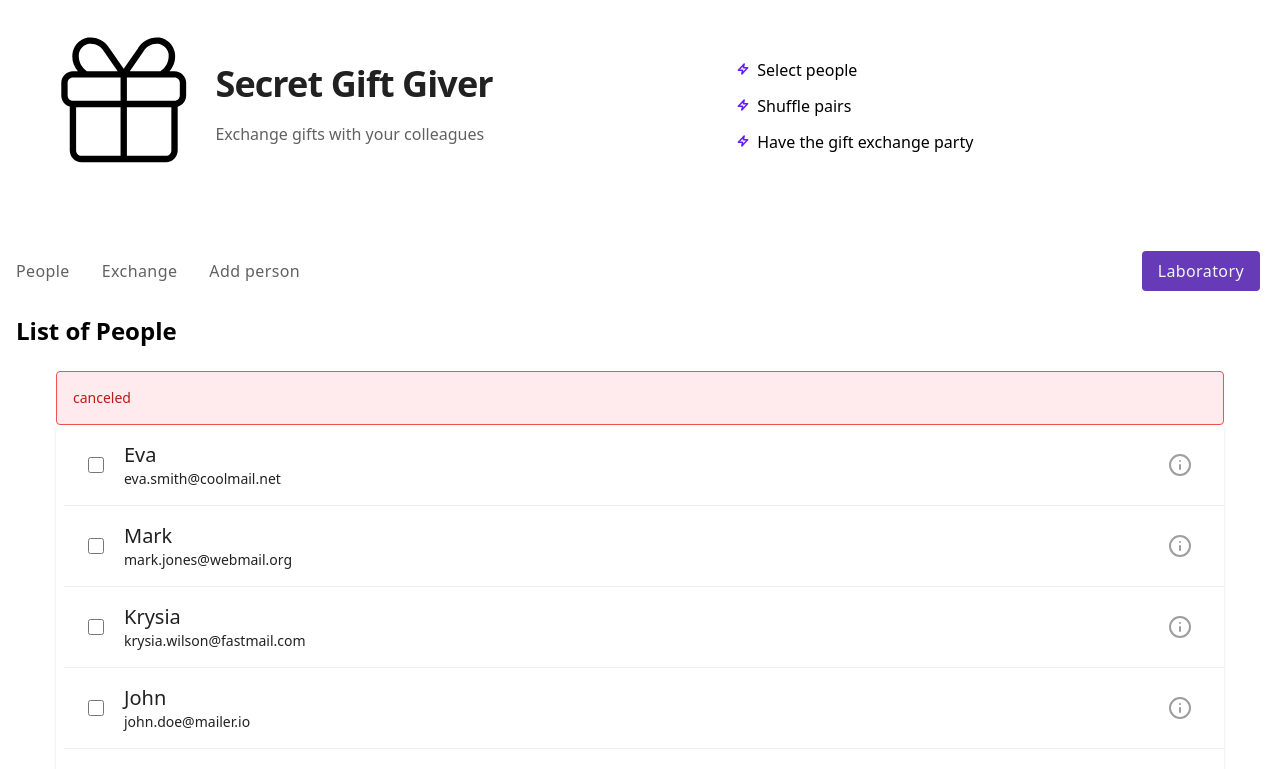
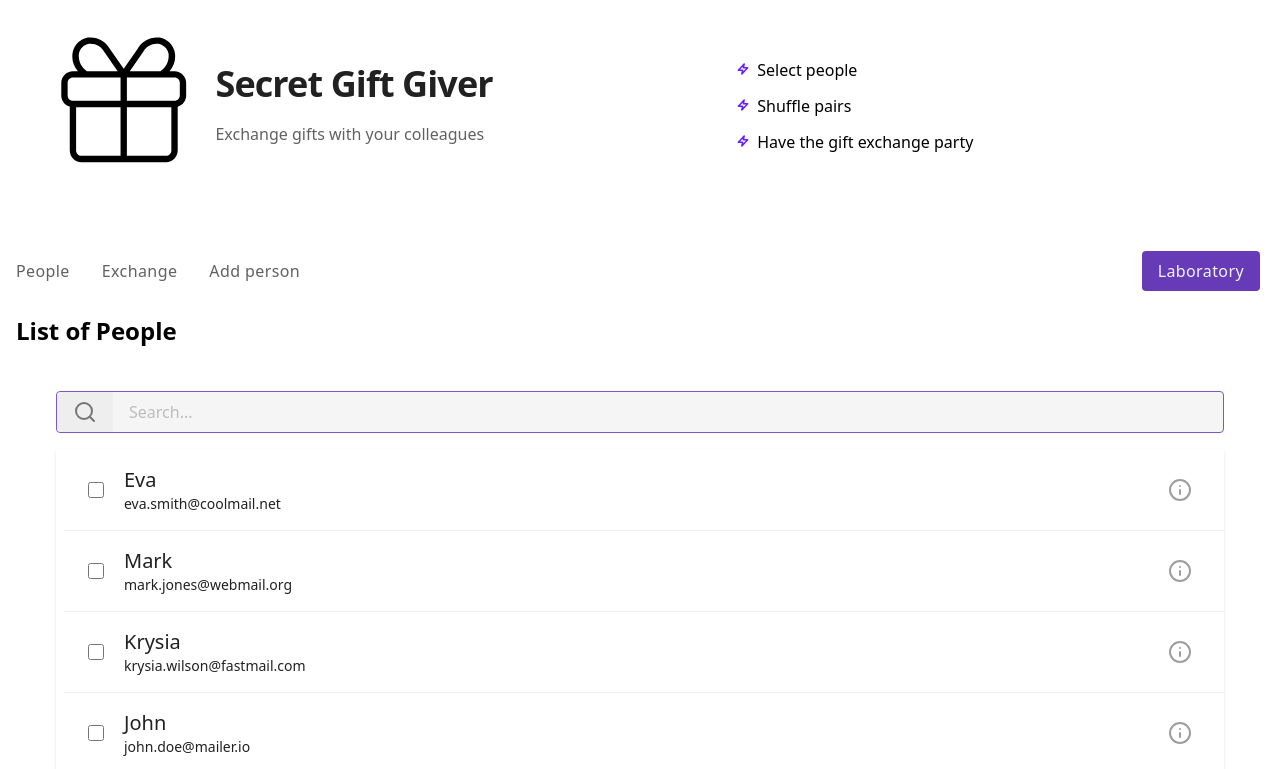
Before and after one commit to michaljabi/eduwebpl-react-hooks, a React (Vite) app: page / in a window 1280 px wide. Shown: the top 769 px of the page. Built offline with nearby package versions, Linux system fonts and the light colour scheme; data requests are answered from the project's data file.

Commit message:
lesson15(usePeopleQuery): re-usable logic between 2 components

```diff
--- /dev/null
+++ b/src/hooks/usePeopleQuery.js
@@ -0,0 +1,40 @@
+import { useEffect, useState } from "react"
+import axios, { CanceledError } from "axios"
+
+const axiosInstance = axios.create({
+  baseURL: import.meta.env.VITE_BACKEND_URL,
+})
+
+export function usePeopleQuery(initialState, personId) {
+  const [data, setData] = useState(initialState)
+  const [isLoading, setIsLoading] = useState(false)
+  const [errorMessage, setErrorMessage] = useState("")
+
+  useEffect(() => {
+    const controller = new AbortController()
+
+    ;(async () => {
+      setIsLoading(true)
+      try {
+        const url = personId ? `/people/${personId}` : "/people"
+        const { data } = await axiosInstance.get(url, {
+          signal: controller.signal,
+        })
+        setData(data)
+      } catch (error) {
+        if (error instanceof CanceledError) {
+          return
+        }
+        setErrorMessage(error.message)
+      } finally {
+        setIsLoading(false)
+      }
+    })()
+
+    return () => {
+      controller.abort()
+    }
+  }, [personId])
+
+  return { data, isLoading, errorMessage }
+}
--- a/src/pages/PeoplePage.jsx
+++ b/src/pages/PeoplePage.jsx
@@ -1,24 +1,23 @@
 import { PageLayout } from "../layouts/PageLayout.jsx"
 import { ListItem } from "../components/ui/ListItem.jsx"
-import { useState, useEffect } from "react"
+import { useState } from "react"
 import { SearchBox } from "../components/SearchBox.jsx"
 import { Outlet, useNavigate } from "react-router-dom"
 import PropTypes from "prop-types"
-import { peopleService } from "../services/peopleService.js"
 import { Notification } from "../components/ui/Notification.jsx"
 import { Button } from "../components/ui/Button.jsx"
 import { InfoIcon } from "lucide-react"
 import { MakeExchangeModalDialog } from "../components/exchange/MakeExchangeModalDialog.jsx"
 import { List } from "../components/ui/List.jsx"
+import { usePeopleQuery } from "../hooks/usePeopleQuery.js"
 
 PeoplePage.propTypes = {
   noOutlet: PropTypes.bool,
 }
 
 export function PeoplePage({ noOutlet = false }) {
-  const [people, setPeople] = useState([])
-  const [isLoading, setIsLoading] = useState(false)
-  const [errorMessage, setErrorMessage] = useState("")
+  const { data: people, isLoading, errorMessage } = usePeopleQuery([])
+
   const navigate = useNavigate()
   const [searchText, setSearchText] = useState("")
   const [selectedIds, setSelectedIds] = useState([])
@@ -41,29 +40,6 @@ export function PeoplePage({ noOutlet = false }) {
     }
     setSelectedIds([...selectedIds, id])
   }
-
-  useEffect(() => {
-    const controller = new AbortController()
-
-    ;(async () => {
-      setErrorMessage("")
-      setIsLoading(true)
-      try {
-        const { data } = await peopleService.getPeople(controller.signal)
-        setPeople(data)
-      } catch (e) {
-        console.error(e)
-        setErrorMessage(e.message)
-        setPeople([])
-      } finally {
-        setIsLoading(false)
-      }
-    })()
-
-    return () => {
-      controller.abort()
-    }
-  }, [])
 
   const filteredPeople = people.filter(({ name }) =>
     name.toLowerCase().includes(searchText.toLowerCase()),
--- a/src/pages/PersonInfoPage.jsx
+++ b/src/pages/PersonInfoPage.jsx
@@ -1,39 +1,13 @@
 import { PageLayout } from "../layouts/PageLayout.jsx"
 import { useParams } from "react-router-dom"
-import { useEffect, useState } from "react"
 import { Notification } from "../components/ui/Notification.jsx"
-import { peopleService } from "../services/peopleService.js"
+import { usePeopleQuery } from "../hooks/usePeopleQuery.js"
 
 export function PersonInfoPage() {
-  const [person, setPerson] = useState({})
-  const [isLoading, setLoading] = useState(true)
-  const [errorMessage, setErrorMessage] = useState("")
   const { personId } = useParams()
+  const { data: person, isLoading, errorMessage } = usePeopleQuery([], personId)
 
   const isReady = Boolean(person.email)
-
-  useEffect(() => {
-    const controller = new AbortController()
-
-    ;(async () => {
-      setLoading(true)
-      try {
-        const { data } = await peopleService.getPerson(
-          personId,
-          controller.signal,
-        )
-        setPerson(data)
-      } catch (error) {
-        setErrorMessage(error.message)
-      } finally {
-        setLoading(false)
-      }
-    })()
-
-    return () => {
-      controller.abort()
-    }
-  }, [personId])
 
   return (
     <PageLayout title="Person info">
```
